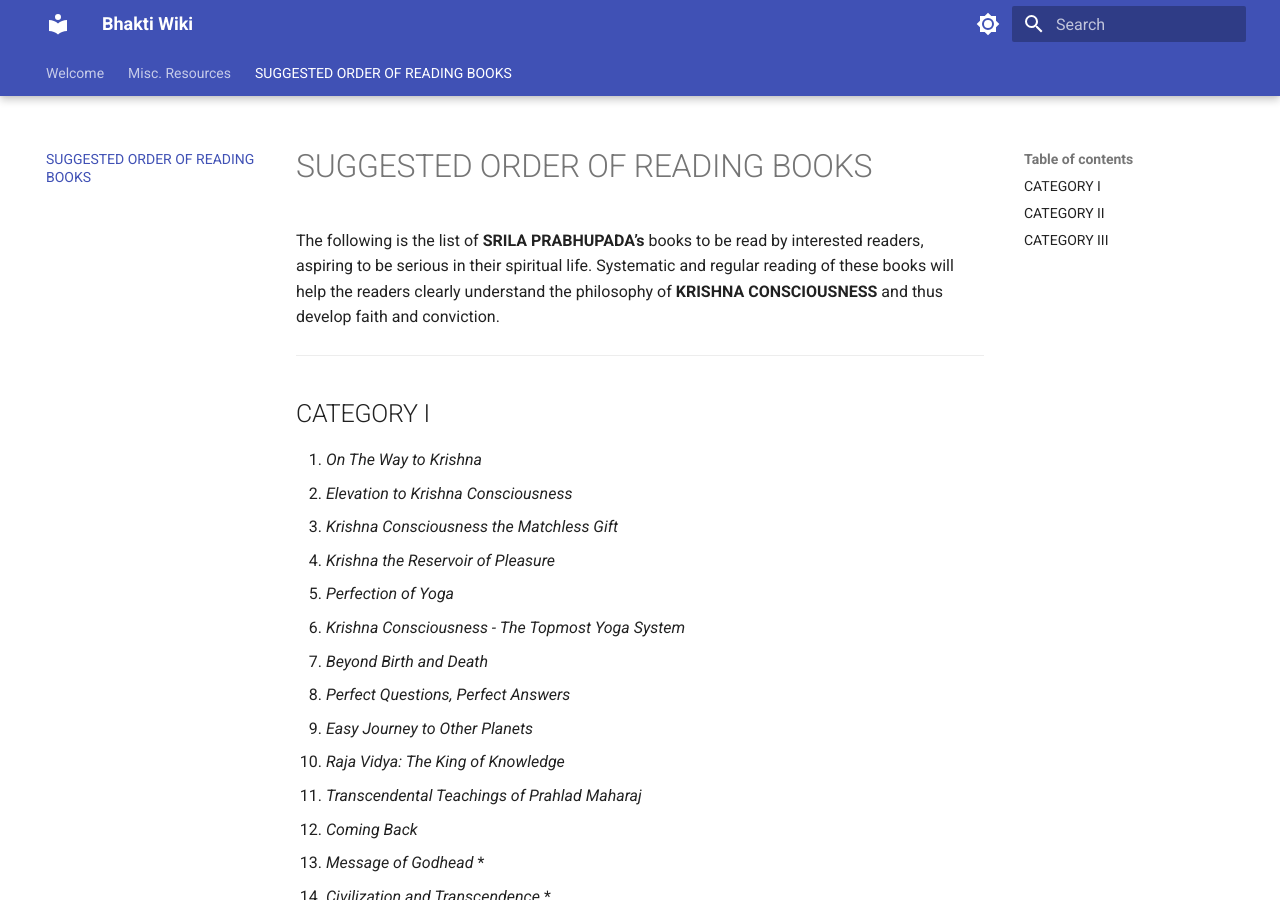
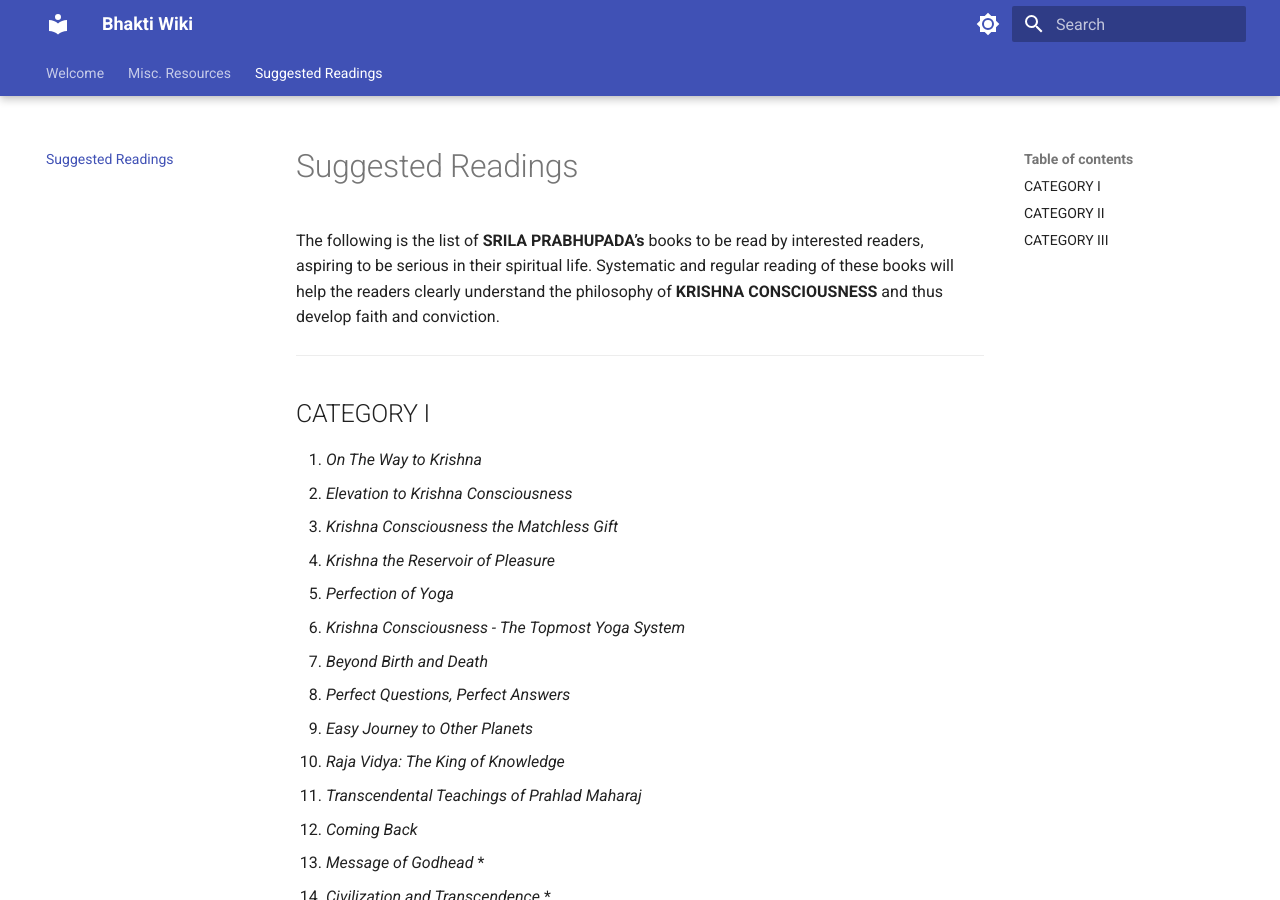
Before and after one commit to BhaktaMikee/bhaktiwiki, an MkDocs documentation site: the page built from docs/Suggested Readings.md, in a window 1280 px wide and 900 px high. Built offline with MkDocs 1.6.1 and Material for MkDocs 9.7.7, drawn with Linux system fonts in a browser that asks for light colours.

Commit message:
Update Suggested Readings.md

```diff
--- a/docs/Suggested Readings.md
+++ b/docs/Suggested Readings.md
@@ -1,5 +1,3 @@
-# SUGGESTED ORDER OF READING BOOKS
-
 The following is the list of **SRILA PRABHUPADA’s** books to be read by interested readers, aspiring to be serious in their spiritual life. Systematic and regular reading of these books will help the readers clearly understand the philosophy of **KRISHNA CONSCIOUSNESS** and thus develop faith and conviction.
 
 ---
```
